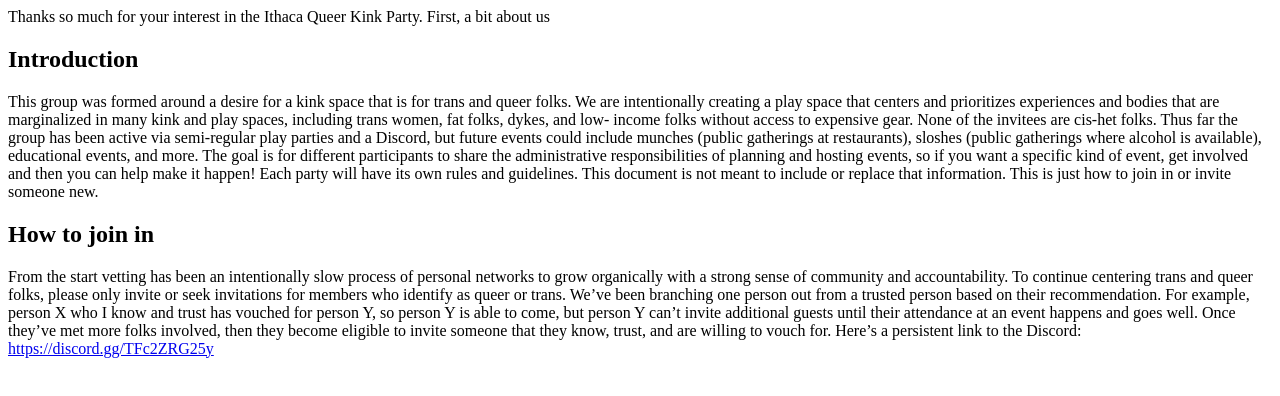
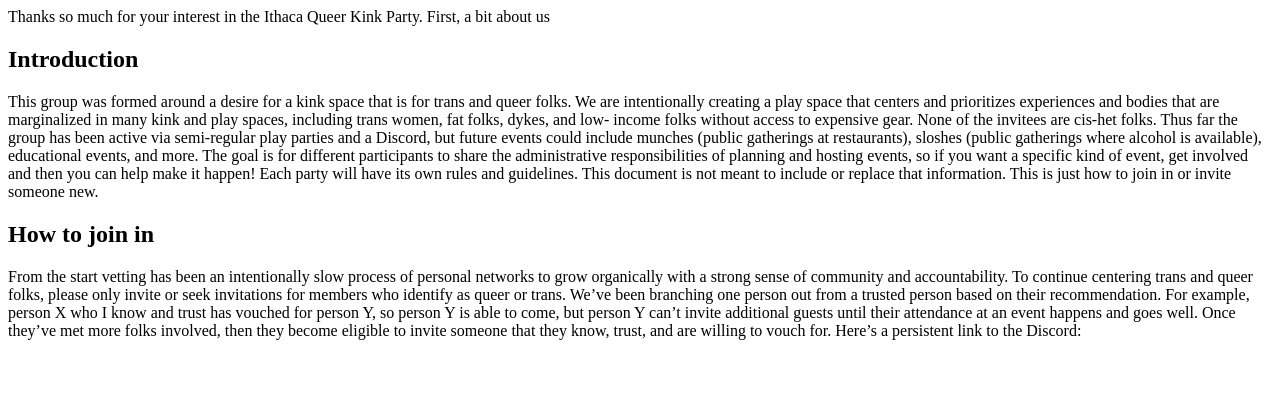
Before and after one commit to Erin-Ponderosa/iqkp, a plain HTML site: page index.html in a window 1280 px wide. Drawn offline with Linux system fonts and the light colour scheme.

Commit message:
Update index.html

```diff
--- a/index.html
+++ b/index.html
@@ -14,7 +14,7 @@ To continue centering trans and queer folks, please only invite or seek invitati
 
 We’ve been branching one person out from a trusted person based on their recommendation. For example, person X who I know and trust has vouched for person Y, so person Y is able to come, but person Y can’t invite additional guests until their attendance at an event happens and goes well. Once they’ve met more folks involved, then they become eligible to invite someone that they know, trust, and are willing to vouch for.
 
-Here’s a persistent link to the Discord: <a href="url">https://discord.gg/TFc2ZRG25y</a></p>
+Here’s a persistent link to the Discord:</p>
 
 
 </body>
```
